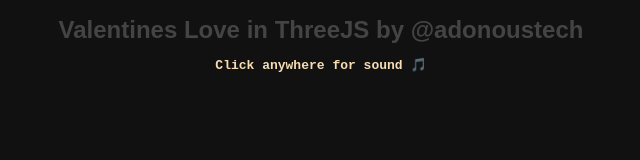
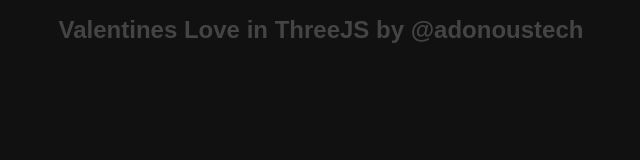
Before and after one commit to AdonousTech/valentines-threejs, a website built with Vite: page src/index.html in a window 1280 px wide. Shown: the whole page, without its empty margins (319-959 px from the left). Built offline with nearby package versions, Linux system fonts and the light colour scheme.

Commit message:
chore: no sound

```diff
--- a/src/index.html
+++ b/src/index.html
@@ -8,7 +8,7 @@
 </head>
   <body>
     <h1>Valentines Love in ThreeJS by @adonoustech
-      <p class="instructionalText">Click anywhere for sound 🎵</p>
+      <!-- <p class="instructionalText">Click anywhere for sound 🎵</p> -->
     </h1>
 
 
```
